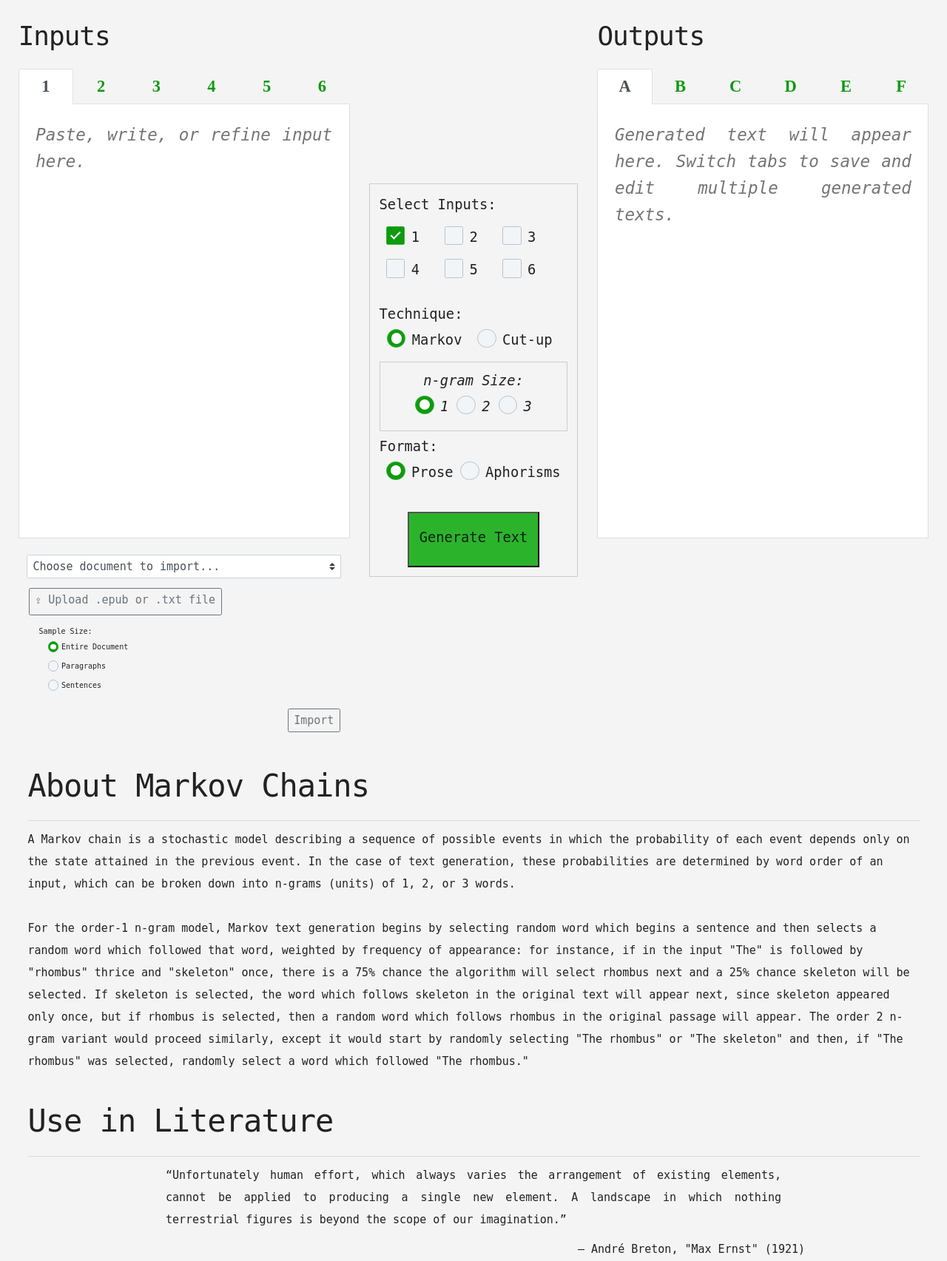
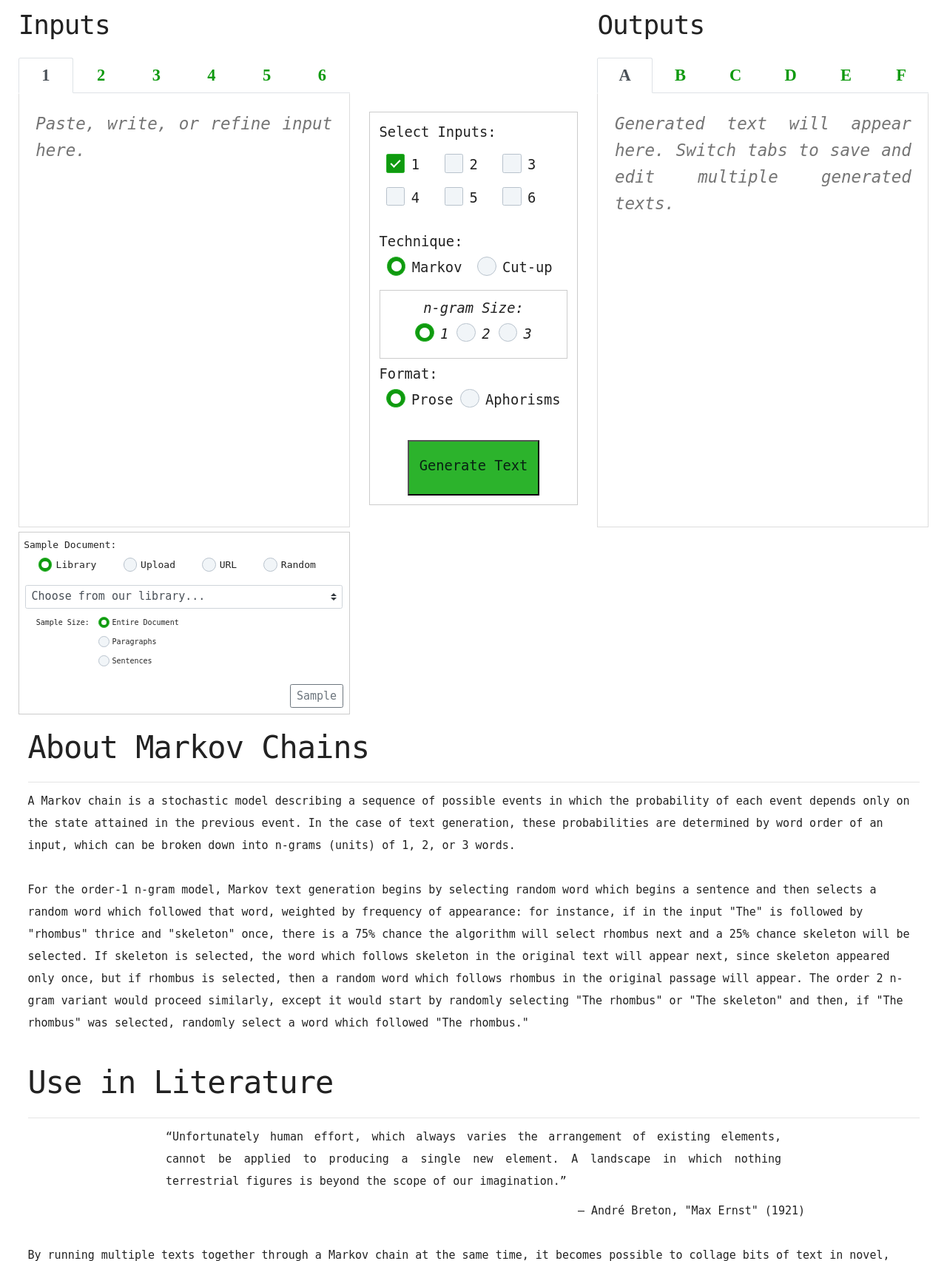
Before and after one commit to coreybobco/markovmutagen, a Flask app: page / in a window 1280 px wide. Shown: the part 251-1956 px from the top of the page at 74% size. Run offline with Flask 2, Linux system fonts and the light colour scheme; parts of the project's set-up code (start-up, migrations or seed data) failed here and were passed over; some libraries are stand-ins or nearby versions; some web fonts are replaced.

Commit message:
Clean up sampler interface

```diff
--- a/static/index.css
+++ b/static/index.css
@@ -10,7 +10,7 @@
     display: inline-block;
   }
 
-  #mutagen-container{
+  #mutagen_container{
     position: relative;
 
     width: 100vw;
@@ -56,7 +56,7 @@
 
   }
 
-  #quote-container{
+  #quote_container{
     display: flex;
     align-self: center;
     flex-direction: column;
@@ -77,12 +77,11 @@
 
 @media only screen and (min-width: 770px){
     #attribution {
-
       width: unset;
     }
   }
 
-  #body-container {
+  #body_container {
     flex: auto;
     display:flex;
     flex-flow: column nowrap;
@@ -95,32 +94,32 @@
   }
 
   @media only screen and (min-width: 770px){
-    #body-container {
+    #body_container {
       flex-flow: row nowrap;
       align-content: center;
       justify-content: space-around;
     }
   }
 
-  #input-container, #output-container {
+  #input_container, #output_container {
     width: 100%;
     margin: 1em 0 1em 0;
     }
 
-  #input-container h1, #output-container h1{
+  #input_container h1, #output_container h1{
     font-family:'Almendra Display',monospace;
 
   }
 
   @media only screen and (min-width: 770px){
-    #input-container, #output-container {
+    #input_container, #output_container {
       width: 35vw;
       margin: 0 0 0 0;
     }
   }
 
-  #sampler-container {
-
+  #sampler_container {
+    font-size: small;
     display:flex;
     flex-flow: row wrap;
     align-content: space-around;
@@ -128,47 +127,73 @@
     width: 100%;
     padding: .5em;
     margin-top: .5em;
+    border:thin solid #CCCCCC;
     }
 
   @media only screen and (min-width: 770px){
-    #sampler-container {
+    #sampler_container {
       justify-content: flex-start;
       align-self: flex-end;
 
     }
   }
 
-  #sampler-container > section {
+  #sampler_container > section {
     margin: .15em;
     width: 100%;
   }
 
-  #sampler-input-container{
+  #sampler_input_container{
     display:flex;
     flex-flow: row;
     font-size: 1rem;
     min-width: 15rem;
   }
 
+  #sample_size_selector {
+    display:flex;
+    flex-flow: row;
+  }
+
+
   #sample_size_input {
     width:3em;
     margin:0 0 0 0;
   }
 
-  #sampler-import-container{
+  #sampler_button_container{
     display:flex;
     flex-flow: row;
     font-size: 1rem;
     min-width: 15rem;
-    justify-content: right;
+    justify-content: flex-end;
   }
-  #options-container{
+  #options_container{
     display:flex;
     flex-flow: column wrap;
-    align-self: center;
+    align-self: flex-start;
   }
 
-  #options-selectors-container {
+   #options_container_top, #options-container-bottom{
+    display:none;
+
+  }
+
+  @media only screen and (min-width: 770px){
+    #options_container_top, #options_container_bottom {
+      display:flex;
+    flex-flow: column wrap;
+    align-self: flex-start;
+    width: 100%;
+    height: 14rem;
+    }
+  }
+
+  #sampler_type_container{
+    height: 3rem;
+  }
+
+  #options_selectors_container {
     border:thin solid #CCCCCC;
     display:flex;
     flex-flow: row wrap;
@@ -179,7 +204,7 @@
     }
 
   @media only screen and (min-width: 770px){
-    #options-selectors-container {
+    #options_selectors_container {
       justify-content: flex-start;
       align-self: flex-end;
       width: 15em;
@@ -187,19 +212,9 @@
     }
   }
 
-  #options-selectors-container > section {
+  #options_selectors_container > section {
     margin: .15em;
     width: 100%;
-  }
-
-  a#cutup-link:link, a#cutup-link:visited  {
-    color: #222222;
-    text-decoration: none;
-  }
-
-  a#cutup-link:hover, a#cutup-link:active{
-    color:#0F9A0F;
-    cursor: help;
   }
 
   input[type=number]:hover {
@@ -212,7 +227,7 @@
     box-shadow: 0 0 0 2px rgba(0,128,0,0.5);
   }
 
-  #generate-text-container {
+  #generate_text_container {
     display:flex;
     align-items: center;
     justify-content: center;
@@ -222,7 +237,7 @@
     padding: 1em 0 0 0;
   }
 
-  #generate-text {
+  #generate_text {
     background: #2CB32C;
     color:#082213;
     align-self:center;
@@ -231,17 +246,17 @@
     height: 100%;
   }
 
-  #generate-text:hover {
+  #generate_text:hover {
     border-color: rgba(15, 154, 15, 1);
     outline: .1em solid rgba(15, 154, 15, 1);
     box-shadow: 0 0 0 2px rgba(0,128,0,0.5);
   }
 
-  #generate-text:active {
+  #generate_text:active {
     background: #0F9A0F;
   }
 
-  #generate-text:focus {
+  #generate_text:focus {
     border-color: rgba(15, 154, 15, 1);
     outline: .1em solid rgba(15, 154, 15, 1);
     box-shadow: 0 0 0 2px rgba(0,128,0,0.5);
@@ -323,7 +338,7 @@
     font-style: italic;
   }
 
-#blurb-container {
+#blurb_container {
       display: flex;
       flex-direction: column;
       padding: .5em 2.5em .5em 2.5em;
@@ -334,11 +349,11 @@
       width: 100vw;
 }
 
-#blurb-container p {
+#blurb_container p {
 
 }
 
-#blurb-container h1 {
+#blurb_container h1 {
 
     font-family:'Almendra Display',monospace;
 }
@@ -353,7 +368,7 @@
   padding: 0 0 1em 0;
 }
 
-#footer-text{
+#footer_text{
 
   align-self: center;
   text-align: center;
--- a/static/index.js
+++ b/static/index.js
@@ -1,5 +1,5 @@
 onload = function () {
-    var button = document.querySelector("#generate-text");
+    var button = document.querySelector("#generate_text");
     var show_output = function () {
         var active_output_parent_id = document.querySelector("#output_tab_list").querySelector("a.nav-link.active").getAttribute("href");
         var active_output = document.querySelector(active_output_parent_id).querySelector("textarea");
@@ -54,6 +54,44 @@ onload = function () {
             $("#markov_ngram_size_container").removeClass("d-none")
         }
     });
+
+    $('input[name=sample_size_selector]').on('change', function () {
+        if ($(this).attr('id') == "document") {
+            $("#paragraph-size").addClass("d-none")
+            $("#sentence-size").addClass("d-none")
+        } else if ($(this).attr('id') == "sentence") {
+            $("#sentence-size").removeClass("d-none")
+            $("#paragraph-size").addClass("d-none")
+        } else {
+            $("#paragraph-size").removeClass("d-none")
+            $("#sentence-size").addClass("d-none")
+        }
+    });
+
+    $('input[name=sampler_selector]').on('change', function () {
+        if ($(this).attr('id') == "library") {
+            $("#fileSelect-container").addClass("d-none")
+            $("#url-container").addClass("d-none")
+            $("#random-container").addClass("d-none")
+            $("#library_select_container").removeClass("d-none")
+        } else if ($(this).attr('id') == "url") {
+            $("#fileSelect-container").addClass("d-none")
+            $("#url-container").removeClass("d-none")
+            $("#random-container").addClass("d-none")
+            $("#library_select_container").addClass("d-none")
+        } else if ($(this).attr('id') == "upload") {
+            $("#fileSelect-container").removeClass("d-none")
+            $("#url-container").addClass("d-none")
+            $("#random-container").addClass("d-none")
+            $("#library_select_container").addClass("d-none")
+        } else {
+            $("#fileSelect-container").addClass("d-none")
+            $("#url-container").addClass("d-none")
+            $("#random-container").removeClass("d-none")
+            $("#library_select_container").addClass("d-none")
+        }
+    });
+
     const fileSelect = document.getElementById("fileSelect"),
         fileElem = document.getElementById("fileElem");
 
--- a/templates/index.html
+++ b/templates/index.html
@@ -31,7 +31,7 @@
         <h1><span>Markov</span>Mutagen</h1>
       </section>
       <section id="subtitle">
-        <section id="quote-container">
+        <section id="quote_container">
           <figure id="quotation">
             <p>“The true literature machine will be one that itself feels the need to produce <span>disorder</span>, as
               a reaction
@@ -46,9 +46,9 @@
         </section> <br>
       </section>
     </section>
-    <section id="input-output-container">
-      <section id="body-container">
-        <section id="input-container">
+    <section id="input_output_container">
+      <section id="body_container">
+        <section id="input_container">
           <h3>Inputs</h3>
           <ul id="input_tab_list" class="nav nav-tabs nav-justified" id="nav-tab" role="tablist">
             <li class="nav-item"><a class="nav-link active" data-toggle="tab" href="#inputtab1">1</a></li>
@@ -79,187 +79,140 @@
             </div>
 
           </div>
-          <section id="sampler-container">
+          <section id="sampler_container">
+            <label for="sampler_selector">Sample Document:</label>
+            <section id="selectors">
+              <label class="b-contain">
+                <label for="library"><span>Library</span></label><br>
+                <input type="radio" id="library" name="sampler_selector" checked>
+                <div class="b-input"></div>
+              </label><br>
+              <label class="b-contain">
+                <label for="upload"><span>Upload</span></label><br>
+                <input type="radio" id="upload" name="sampler_selector">
+                <div class="b-input"></div>
+              </label><br>
+              <label class="b-contain">
+                <label for="url"><span>URL</span></label><br>
+                <input type="radio" id="url" name="sampler_selector">
+                <div class="b-input"></div>
+              </label><br>
+              <label class="b-contain">
+                <label for="random"><span>Random</span></label><br>
+                <input type="radio" id="random" name="sampler_selector">
+                <div class="b-input"></div>
+              </label><br>
+            </section>
 
-            <div class="input-group mb-3">
-
+            <section id="sampler_type_container">
+              <section id="library_select_container" class="input-group mb-3">
                 <select class="custom-select" id="inputGroupSelect01">
-                <option selected>Choose document to import...</option>
-                <!-- <option id="fileSelect"><label id="fileSelect">⇪ Upload .epub or .txt file</label></option> -->
+                  <option selected>Choose from our library...</option>
                   <option value="random">✺ Random Project Gutenburg Document</option>
                   <option value="0">Alice in Wonderland</option>
                   <option value="0">Pride and Prejudice</option>
                   <option value="0">The Importance of Being Earnest</option>
                   <option value="0">Ion by Plato</option>
                 </select>
+              </section>
+
+              <section id="fileSelect-container" class="d-none">
+                <button type="button" class="btn btn-outline-secondary"><label id="fileSelect" for="fileElem">⇪ Upload
+                    .epub or .txt file</label></button>
                 <input type="file" id="fileElem" accept=".epub,.txt" class="visually-hidden">
+              </section>
 
-              <!--
-              <div class="dropdown btn-group">
-                <button type="button" class="btn btn-outline-secondary">Import</button>
-                <button type="button" class="btn btn-outline-secondary dropdown-toggle dropdown-toggle-split"
-                  data-toggle="dropdown" aria-haspopup="true" aria-expanded="false"></button>
+              <section id="url-container" class="d-none">
+                <section class="input-group mb-3">
+                  <div class="input-group-prepend">
+                    <span class="form-control" class="input-group-text" id="basic-addon3">Add via URL:</span>
+                  </div>
+                  <input type="text" class="form-control" id="basic-url" aria-describedby="basic-addon3">
+                </section>
+              </section>
 
-
-
-                <div class="dropdown-menu dropdown-menu-right" aria-labelledby="dropdownMenuLink"
-                  id="sampler-input-container">
-
+              <section id="random-container" class="d-none">
+                A random Project Gutenburg document will be selected.
+              </section>
+            </section>
+            <section id="sampler_input_container">
               <form class="px-4 py-3">
-                    <section>
+                <section id="sample_size_selector">
                   <label for="sample_selector">Sample Size:</label><br>
                   <section class="form-check">
-                        <section id="sample_size_selector">
+                    <section>
 
-                          <label href="#collapseExample3" data-toggle="collapse" class="b-contain">
+                      <label class="b-contain">
 
                         <label for="sample_selector_document">
                           <span>Entire Document</span>
                         </label><br>
 
-                            <input id="sample_selector_document" type="radio" class="sample_size" value=1
-                              name="sample_selector" checked>
+                        <input id="document" type="radio" class="sample_size" value=1 name="sample_size_selector"
+                          checked>
 
                         <div class="b-input"></div>
 
                         </input>
                       </label><br>
 
-                          <div data-parent="#sample_size_selector" class="collapse" id="collapseExample3"
-                            style="display:none">
-                          </div>
 
-
-                          <label class="b-contain" data-toggle="collapse" href="#collapseExample">
+                      <label class="b-contain">
 
                         <label for="sample_selector_paragraph">
                           <span>Paragraphs</span>
                         </label><br>
 
-                            <input id="sample_selector_paragraph" type="radio" class="sample_size" value=2
-                              name="sample_selector">
+                        <input id="paragraph" type="radio" class="sample_size" value=2 name="sample_size_selector">
                         <div class="b-input"></div>
                       </label><br>
 
-                          <section data-parent="#sample_size_selector" class="collapse" id="collapseExample">
-                            <section class="card card-body mb-3" class="d-none">
-                              <input id="sample_size_input" type="number" value=2 /> random paragraphs
-                            </section>
-                          </section>
 
-                          <label href="#collapseExample2" data-toggle="collapse" class="b-contain">
+                      <label class="b-contain">
 
                         <label for="sample_selector_sentence">
                           Sentences</span>
                         </label><br>
 
-                            <input id="sample_selector_sentence" type="radio" class="sample_size" value=3
-                              name="sample_selector">
+                        <input id="sentence" type="radio" class="sample_size" value=3 name="sample_size_selector">
 
                         <div class="b-input"></div>
                       </label><br>
 
-                          <div data-parent="#sample_size_selector" class="collapse" id="collapseExample2">
-                            <section class="card card-body" class="d-none">
-                              <input id="sample_size_input" type="number" value=2 /> random sentences
-                            </section>
-                          </div>
 
                     </section>
                   </section>
-                    </section>
-                  </form>
-                </div>
-                -->
-            </div>
-            </div>
-
-            <section id="fileSelect-container">
-              <button type="button" class="btn btn-outline-secondary"><label id="fileSelect" for="fileElem">⇪ Upload
-                  .epub or .txt file</label></button>
-              <input type="file" id="fileElem" accept=".epub,.txt" class="visually-hidden">
-            </section>
 
 
-            <section id="sampler-input-container">
-              <div>
-
-                <form class="px-4 py-3">
-                  <section>
-                    <label for="sample_selector">Sample Size:</label><br>
-                    <section class="form-check">
-                      <section id="sample_size_selector">
-
-                        <label href="#collapseExample3" data-toggle="collapse" class="b-contain">
-
-                          <label for="sample_selector_document">
-                            <span>Entire Document</span>
-                          </label><br>
-
-                          <input id="sample_selector_document" type="radio" class="sample_size" value=1
-                            name="sample_selector" checked>
-
-                          <div class="b-input"></div>
-
-                          </input>
-                        </label><br>
-
-                        <div data-parent="#sample_size_selector" class="collapse" id="collapseExample3"
-                          style="display:none">
-                        </div>
 
 
-                        <label class="b-contain" data-toggle="collapse" href="#collapseExample">
-
-                          <label for="sample_selector_paragraph">
-                            <span>Paragraphs</span>
-                          </label><br>
-
-                          <input id="sample_selector_paragraph" type="radio" class="sample_size" value=2
-                            name="sample_selector">
-                          <div class="b-input"></div>
-                        </label><br>
-
-                        <section data-parent="#sample_size_selector" class="collapse" id="collapseExample">
-                          <section class="card card-body mb-3" class="d-none">
+                  <section class="d-none" id="paragraph-size">
+                    <section class="card card-body mb-3">
                       <input id="sample_size_input" type="number" value=2 /> random paragraphs
                     </section>
                   </section>
-
-                        <label href="#collapseExample2" data-toggle="collapse" class="b-contain">
-
-                          <label for="sample_selector_sentence">
-                            Sentences</span>
-                          </label><br>
-
-                          <input id="sample_selector_sentence" type="radio" class="sample_size" value=3
-                            name="sample_selector">
-
-                          <div class="b-input"></div>
-                        </label><br>
-
-                        <div data-parent="#sample_size_selector" class="collapse" id="collapseExample2">
-                          <section class="card card-body" class="d-none">
+                  <section class="d-none" id="sentence-size">
+                    <section class="card card-body">
                       <input id="sample_size_input" type="number" value=2 /> random sentences
-                          </section>
-                        </div>
-
-                      </section>
                     </section>
                   </section>
               </form>
-              </div>
             </section>
-            <section id="sampler-import-container">
+          </section>
+          <section id="sampler_button_container">
             <div class="dropdown btn-group">
 
-                <button type="button" class="btn btn-outline-secondary">Import</button>
+              <button type="button" class="btn btn-outline-secondary">Sample</button>
           </section>
         </section>
 
       </section>
-        <section id="options-container">
-          <section id="options-selectors-container">
+
+      <section id="options_container">
+        <section id="options_container_top">
+
+        </section>
+        <section id="options_selectors_container">
           <section id="include-input-container">
             <label for="input-selection">Select Inputs:</label><br>
             <section id="input_selector_container">
@@ -375,12 +328,15 @@
               </label>
             </section>
           </section>
-            <section id="generate-text-container">
-              <button id="generate-text" type="button"><label for="generate-text">Generate Text</label></button><br>
+          <section id="generate_text_container">
+            <button id="generate_text" type="button"><label for="generate_text">Generate Text</label></button><br>
           </section>
         </section>
+        <section id="options_container_bottom">
+
         </section>
-        <section id="output-container">
+      </section>
+      <section id="output_container">
         <h3>Outputs</h3>
         <ul id="output_tab_list" class="nav nav-tabs nav-justified">
           <li class="nav-item" class="active"><a class="nav-link active" data-toggle="tab" href="#outputtab1">A</a>
@@ -421,7 +377,7 @@
     </section>
     </section>
     </section>
-    <section id="blurb-container">
+    <section id="blurb_container">
       <figure id="blurb">
         <h2>About Markov Chains</h2>
         <hr>
@@ -452,7 +408,7 @@
         <h2>Use in Literature</h2>
         <hr>
         <section id="subtitle">
-          <section id="quote-container">
+          <section id="quote_container">
             <figure id="quotation">
               “Unfortunately human effort, which always varies the arrangement of existing elements, cannot be
               applied
@@ -491,7 +447,7 @@
         <h2>Markov Mutagen</h2>
         <hr>
         <section id="subtitle">
-          <section id="quote-container">
+          <section id="quote_container">
             <figure id="quotation">
               “But the marvelous abiity to reach out, without leaving the field of our experience,
               to two distinct realities and bring them together to create a spark...and, by removing our systems
@@ -526,7 +482,7 @@
       </figure>
     </section>
     <section id="footer">
-      <section id="footer-text">
+      <section id="footer_text">
         2020 | Python by <a href="https://github.com/coreybobco/">Corey Bobco</a> |
         Design by <a href="https://zacharyschulte.com/">Zachary Schulte</a> <br>
       </section>
```
Lines whose indentation alone changed are shown as unchanged.
